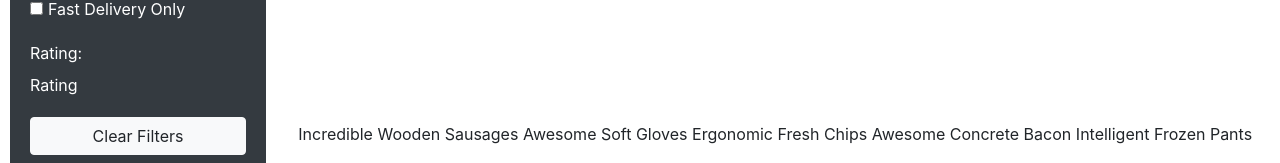
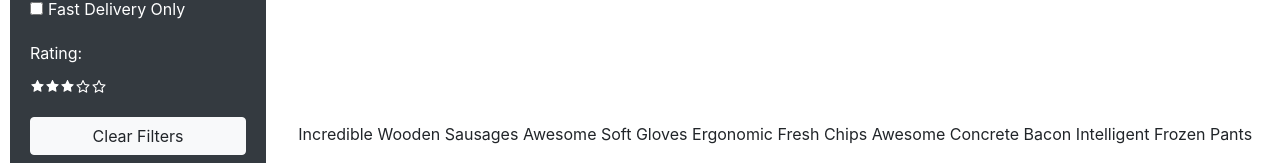
Before and after one commit to AR123456/dyi-shopping-cart, a React (Create React App) app: page / in a window 1280 px wide. Shown: the part 312-475 px from the top of the page. Built offline with nearby package versions, Linux system fonts and the light colour scheme.

Commit message:
showing start

```diff
--- a/src/components/Rating.js
+++ b/src/components/Rating.js
@@ -1,7 +1,23 @@
 import React from "react";
+import { AiFillStar, AiOutlineStar } from "react-icons/ai";
 // getting state from parent component
 const Rating = ({ rating, onClick, style }) => {
-  return <div>Rating</div>;
+  //just using the index in the map here
+  return (
+    <div>
+      {[...Array(5)].map((_, i) => (
+        //with each itteration check rating if greater than index, if greater than index AiFillStart
+        <span>
+          {rating > i ? (
+            <AiFillStar fontSize="15px" />
+          ) : (
+            <AiOutlineStar fontSize="15ps" />
+          )}
+        </span>
+      ))}
+    </div>
+  );
 };
 
 export default Rating;
+// 32:31 resume  https://www.youtube.com/watch?v=HptuMAUaNGk
```
